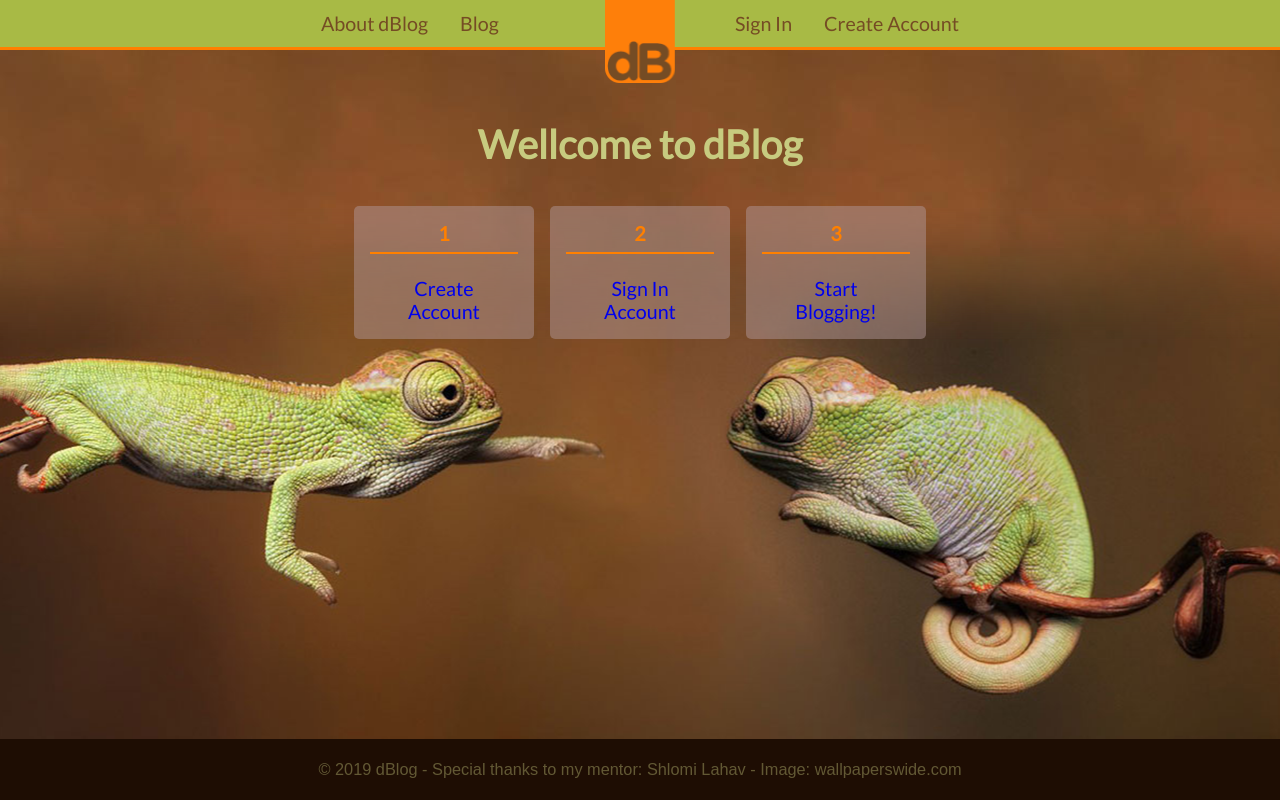
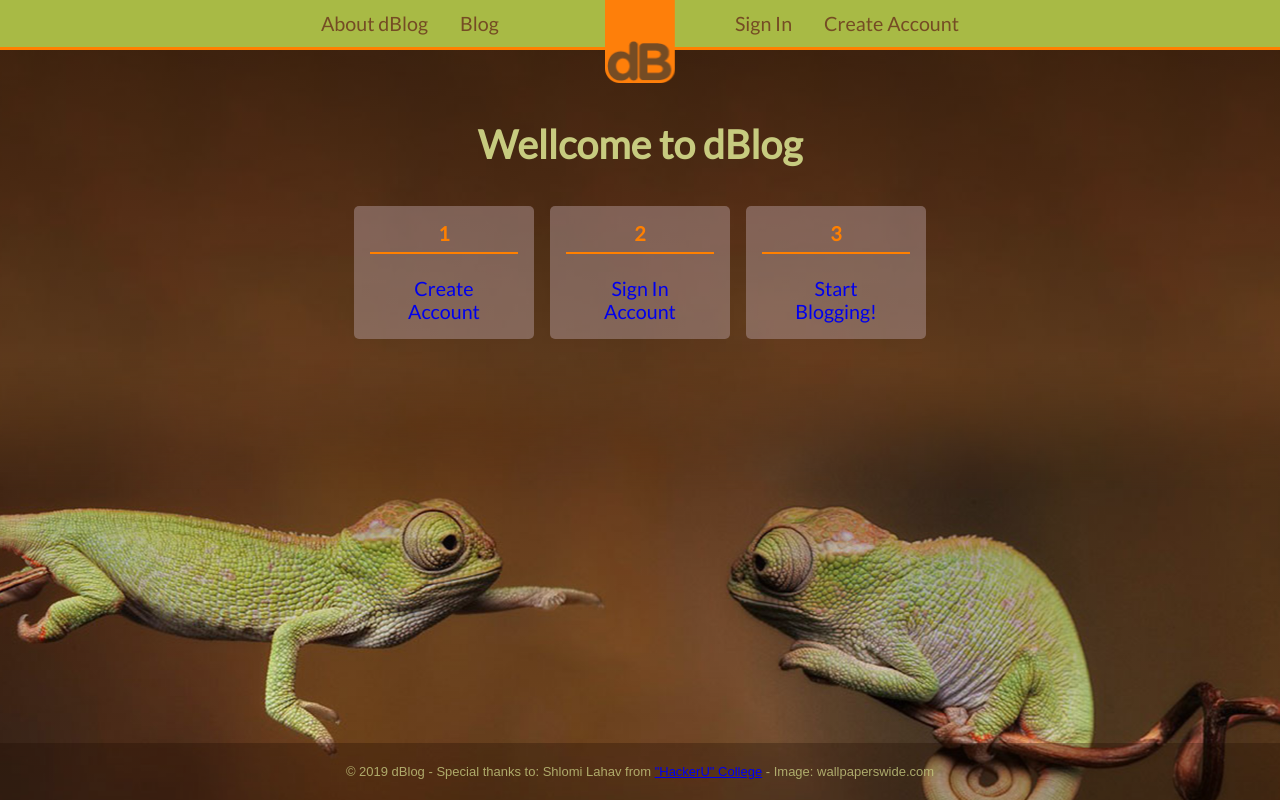
Before and after one commit to DorKatzir/dblog, a PHP site: page / in a window 1280 px wide. Run offline with PHP 8.4, Linux system fonts and the light colour scheme; some libraries are stand-ins or nearby versions.

Commit message:
changed bg image position, added gradient, changed  footer bg and font size

```diff
--- a/css/main.css
+++ b/css/main.css
@@ -42,10 +42,11 @@ body {
 .multi-bg {
   height: 100%;
   width: 100%;
-  background-image: url("../img/camelion_bg.png"), url("../img/pattern_bg.jpg");
-  background-repeat: no-repeat, repeat;
-  background-position: bottom center, top left;
-  background-attachment: fixed, fixed;
+  background-image: -webkit-gradient(linear, left top, left bottom, from(rgba(30, 13, 3, 0.7)), to(rgba(30, 13, 3, 0))), url("../img/camelion_bg.png"), url("../img/pattern_bg.jpg");
+  background-image: linear-gradient(rgba(30, 13, 3, 0.7), rgba(30, 13, 3, 0)), url("../img/camelion_bg.png"), url("../img/pattern_bg.jpg");
+  background-repeat: no-repeat, no-repeat, repeat;
+  background-position: top center, bottom -150px center;
+  background-attachment: fixed;
 }
 
 /* Multiple properties with same values */
@@ -592,14 +593,30 @@ input[type=button] {
 
 /*///////////////// Footer ///////////////////////////*/
 footer {
-  background-color: #1E0D03;
-  color: rgba(199, 203, 127, 0.4);
+  background-color: rgba(30, 13, 3, 0.3);
+  color: rgba(199, 203, 127, 0.8);
   padding: .8rem;
   min-width: 100vw;
   grid-row-end: -1;
   position: fixed;
   left: 0;
   bottom: 0;
+}
+
+footer {
+  font-size: 12px;
+}
+
+@media screen and (min-width: 320px) {
+  footer {
+    font-size: calc(0.38241vw + 10.77629px);
+  }
+}
+
+@media screen and (min-width: 1366px) {
+  footer {
+    font-size: 16px;
+  }
 }
 
 footer h5 {
--- a/css/main.scss
+++ b/css/main.scss
@@ -71,10 +71,14 @@ body {
 .multi-bg {
     height: 100%;
     width: 100%;
-    background-image: url('../img/camelion_bg.png'), url('../img/pattern_bg.jpg');
-    background-repeat: no-repeat, repeat;
-    background-position: bottom center, top left;
-    background-attachment: fixed, fixed;
+    background-image: linear-gradient(rgba(30, 13, 3, .7),
+            rgba(30, 13, 3, 0)),
+        url('../img/camelion_bg.png'),
+        url('../img/pattern_bg.jpg');
+    background-repeat: no-repeat, no-repeat, repeat;
+
+    background-position: top center, bottom -150px center;
+    background-attachment: fixed;
 }
 
 
@@ -467,8 +471,9 @@ input[type=button] {
 /*///////////////// Footer ///////////////////////////*/
 
 footer {
-    background-color: #1E0D03;
-    color: rgba(199, 203, 127, .4);
+    @include interpolate(font-size, 320px, 1366px, 12px, 16px);
+    background-color: rgba(30, 13, 3, .3);
+    color: rgba(199, 203, 127, .8);
     padding: .8rem;
     min-width: 100vw;
     grid-row-end: -1;
--- a/tpl/footer.php
+++ b/tpl/footer.php
@@ -5,7 +5,7 @@
                 </span>
 
                <span>
-                Special thanks to my mentor: Shlomi Lahav -
+                Special thanks to: Shlomi Lahav from <a href="https://www.hackeru.co.il/" target="_blank">"HackerU" College</a> -
                </span>
 
                <span>
```
